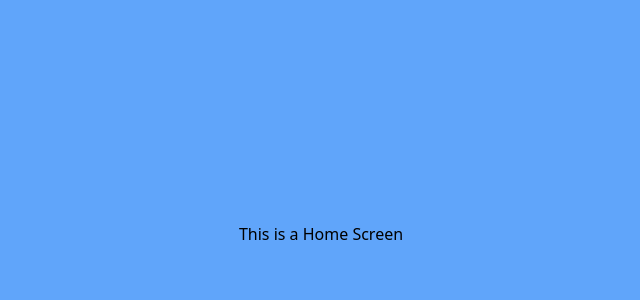
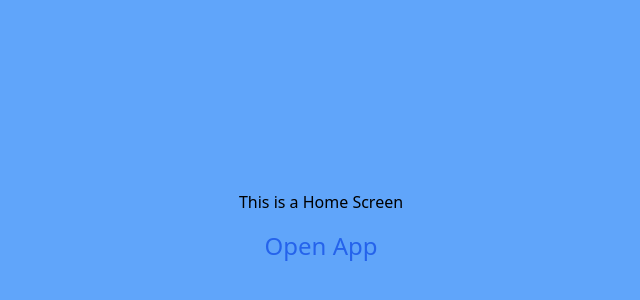
Before and after one commit to rajsawhoney/next-js-test-app, a Next.js app: page / in a window 1280 px wide. Shown: the part 166-466 px from the top of the page, without its empty margins (319-959 px from the left). Built offline with nearby package versions, Linux system fonts and the light colour scheme.

Commit message:
testing app deeplink

```diff
--- a/src/pages/index.tsx
+++ b/src/pages/index.tsx
@@ -7,6 +7,12 @@ export default function Home() {
       <meta name="viewport" content="width=device-width, initial-scale=1.0" />
       <div className="flex flex-col w-screen bg-blue-400 h-screen items-center justify-center">
         <h1>This is a Home Screen</h1>
+        <a
+          className="px-4 py-4 text-blue-600 text-2xl"
+          href="veelapp-devclient://"
+        >
+          Open App
+        </a>
       </div>
     </Layout>
   );
```
